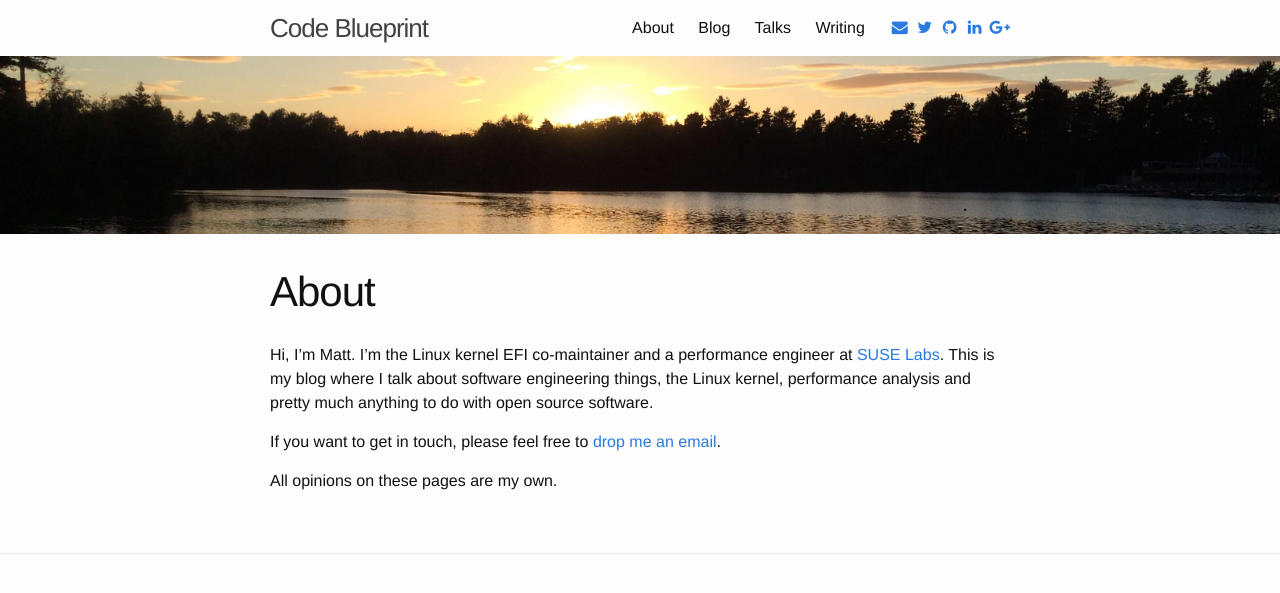
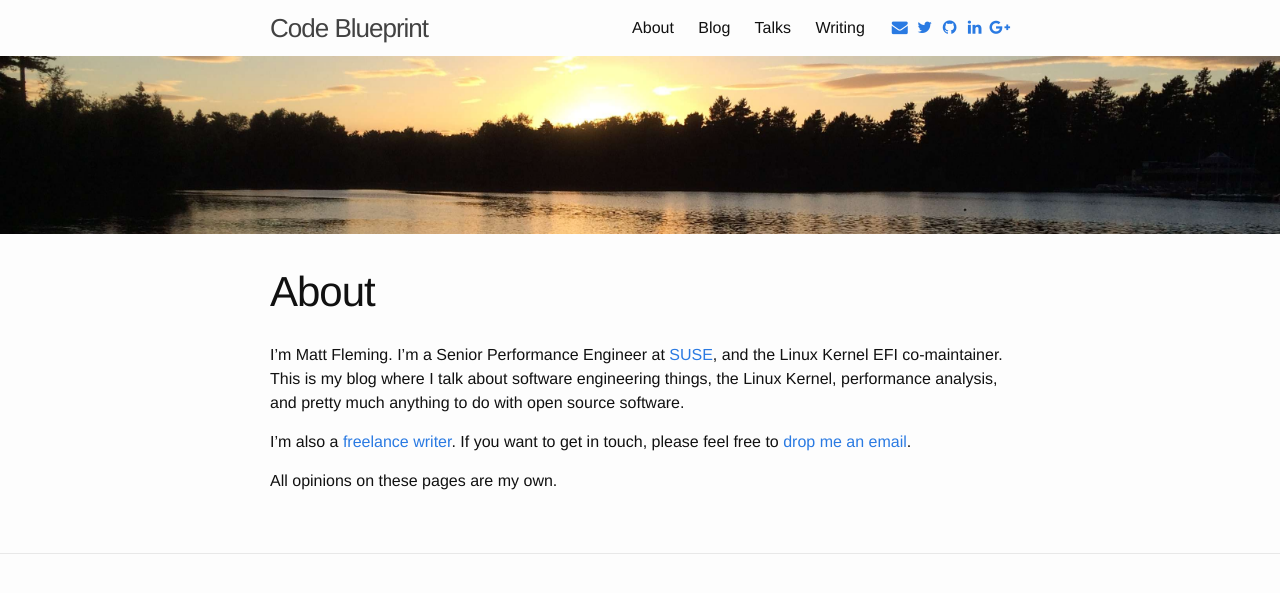
Before and after one commit to mfleming/mfleming.github.io, a Jekyll site: the page built from about.md, in a window 1280 px wide. Shown: the top 593 px of the page. Built offline with Jekyll 4.4.1, drawn with Linux system fonts in a browser that asks for light colours; nearby versions of some CDN libraries.

Commit message:
about: Mention freelance writing

```diff
--- a/about.md
+++ b/about.md
@@ -4,12 +4,14 @@ title: About
 permalink: /about/
 ---
 
-Hi, I'm Matt. I'm the Linux kernel EFI co-maintainer and a performance
-engineer at [SUSE Labs](http://www.suse.com). This is my blog where I
-talk about software engineering things, the Linux kernel, performance
-analysis and pretty much anything to do with open source software.
+I'm Matt Fleming. I'm a Senior Performance Engineer at
+[SUSE](http://www.suse.com), and the Linux Kernel EFI co-maintainer.
+This is my blog where I talk about software engineering things, the
+Linux Kernel, performance analysis, and pretty much anything to do
+with open source software.
 
-If you want to get in touch, please feel free to [drop me an
-email](mailto:{{ site.email }}).
+I'm also a [freelance writer]({{ site.baseurl }}/writing/). If you
+want to get in touch, please feel free to [drop me an email](mailto:{{
+site.email }}).
 
 All opinions on these pages are my own.
```
